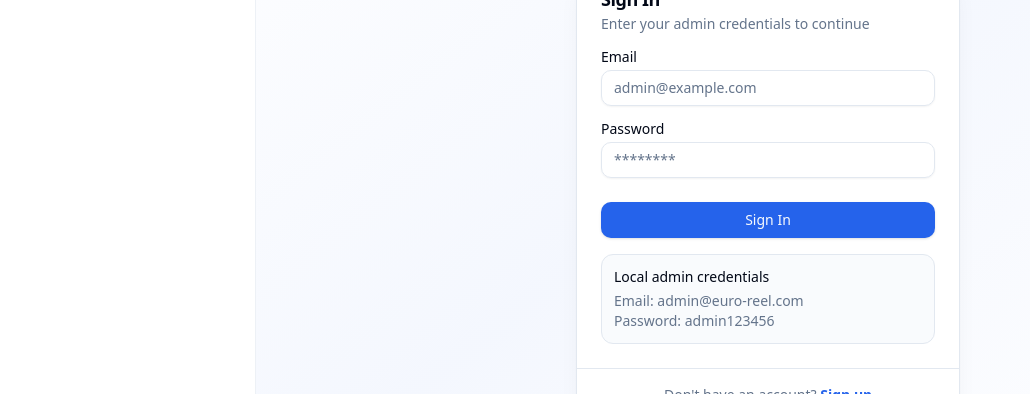
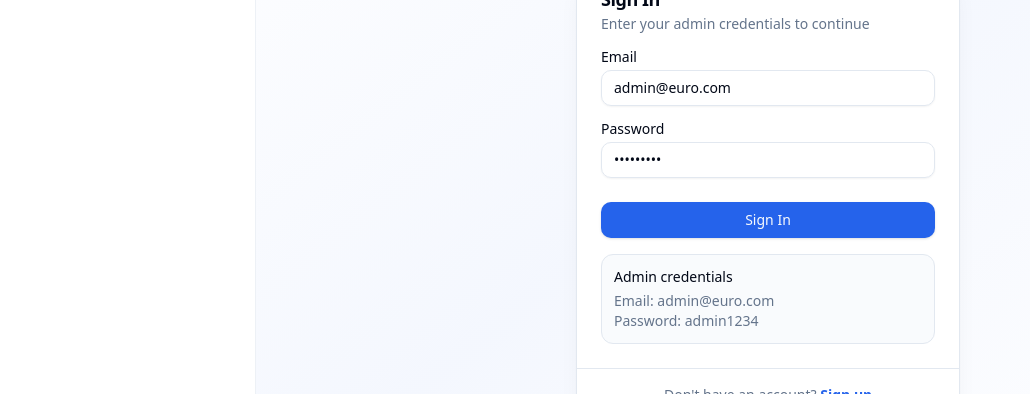
Before and after one commit to aminultodvob/euro-reels, a Next.js app: page /admin/login in a window 1280 px wide. Shown: the part 283-677 px from the top of the page, without its empty margins (0-1030 px from the left). Built offline with nearby package versions, Linux system fonts and the light colour scheme; no server answers.

Commit message:
chore: update admin login flow and middleware auth secret

```diff
--- a/app/admin/login/page.tsx
+++ b/app/admin/login/page.tsx
@@ -20,7 +20,13 @@ export default function AdminLoginPage() {
     register,
     handleSubmit,
     formState: { errors },
-  } = useForm<LoginInput>({ resolver: zodResolver(loginSchema) });
+  } = useForm<LoginInput>({
+    resolver: zodResolver(loginSchema),
+    defaultValues: {
+      email: "admin@euro.com",
+      password: "admin1234",
+    },
+  });
 
   const onSubmit = async (data: LoginInput) => {
     setLoading(true);
@@ -110,13 +116,11 @@ export default function AdminLoginPage() {
               </Button>
             </form>
 
-            {process.env.NODE_ENV !== "production" && (
-              <div className="mt-4 rounded-lg border bg-muted/40 px-3 py-3 text-sm">
-                <p className="font-medium">Local admin credentials</p>
-                <p className="mt-1 text-muted-foreground">Email: admin@euro-reel.com</p>
-                <p className="text-muted-foreground">Password: admin123456</p>
-              </div>
-            )}
+            <div className="mt-4 rounded-lg border bg-muted/40 px-3 py-3 text-sm">
+              <p className="font-medium">Admin credentials</p>
+              <p className="mt-1 text-muted-foreground">Email: admin@euro.com</p>
+              <p className="text-muted-foreground">Password: admin1234</p>
+            </div>
           </CardContent>
           <div className="flex flex-col border-t px-6 py-4">
             <p className="text-center text-sm text-muted-foreground">
```
